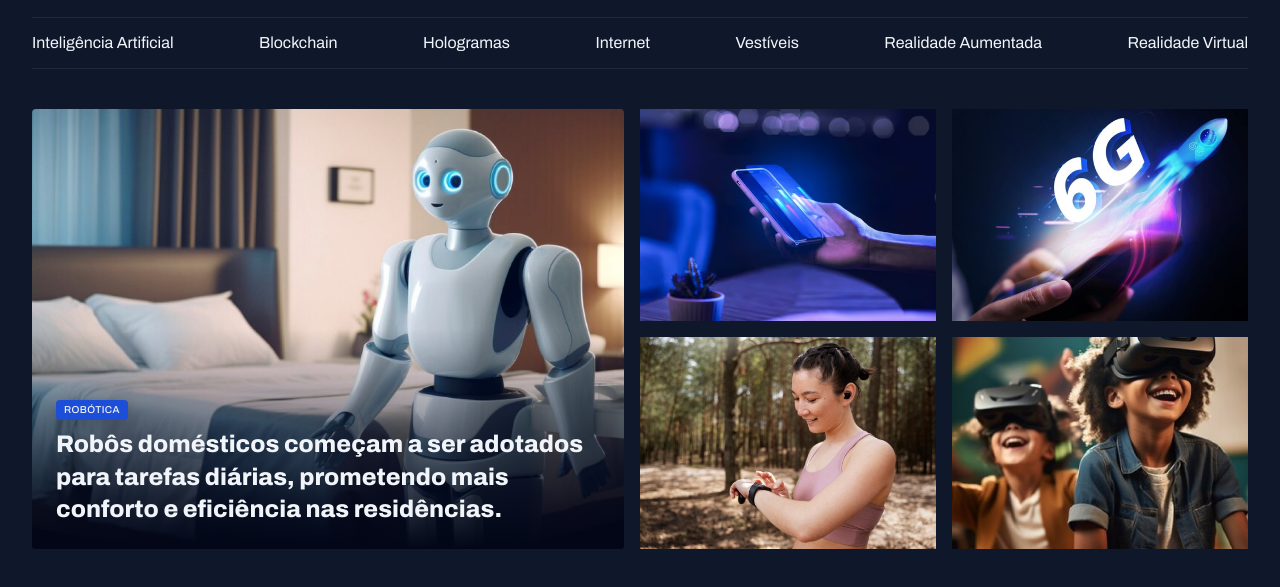
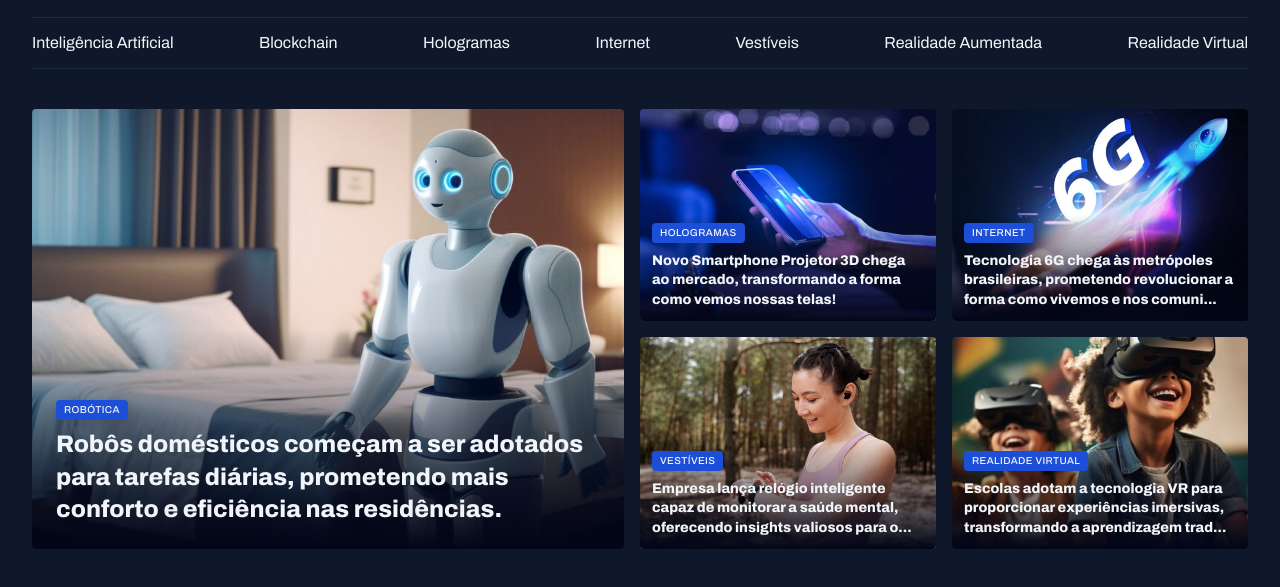
Before and after one commit to BetaMunhoz/portal-de-noticias, a plain HTML site: page index.html in a window 1280 px wide. Shown: the part 55-642 px from the top of the page. Drawn offline with Linux system fonts and the light colour scheme.

Commit message:
finalizando a seção destaques

```diff
--- a/index.html
+++ b/index.html
@@ -54,21 +54,49 @@
       </figure>
 
       <div class="grid grid-cols-2 gap-16">
-        <div>
-          <img src="assets/images/Image 02.png" alt="">
-        </div>
+        <figure class="card">
+          <img src="assets/images/Image 02.png" alt="Novo Smartphone Projetor 3D chega ao mercado, transformando a forma como vemos nossas telas!">
 
-        <div>
-          <img src="assets/images/Image 03.png" alt="">
-        </div>
+          <figcaption>
+            <span class="content-tag">hologramas</span>
+            <h2 class="text-lg">
+              Novo Smartphone Projetor 3D chega ao mercado, transformando a forma como vemos nossas telas!
+            </h2>
+          </figcaption>
+        </figure>
 
-        <div>
-          <img src="assets/images/Image 04.png" alt="">
-        </div>
+        <figure class="card">
+          <img src="assets/images/Image 03.png" alt="Tecnologia 6G chega às metrópoles brasileiras, prometendo revolucionar a forma como vivemos e nos comunicamos.">
 
-        <div>
-          <img src="assets/images/Image 05.png" alt="">
-        </div>
+          <figcaption>
+            <span class="content-tag">Internet</span>
+            <h2 class="text-lg">
+              Tecnologia 6G chega às metrópoles brasileiras, prometendo revolucionar a forma como vivemos e nos comuni...
+            </h2>
+          </figcaption>
+        </figure>
+
+        <figure class="card">
+          <img src="assets/images/Image 04.png" alt="Empresa lança relógio inteligente capaz de monitorar a saúde mental, oferecendo insights valiosos para o bem-estar pessoal.">
+
+          <figcaption>
+            <span class="content-tag">Vestíveis</span>
+            <h2 class="text-lg">
+              Empresa lança relógio inteligente capaz de monitorar a saúde mental, oferecendo insights valiosos para o...
+            </h2>
+          </figcaption>
+        </figure>
+
+        <figure class="card">
+          <img src="assets/images/Image 05.png" alt="Escolas adotam a tecnologia VR para proporcionar experiências imersivas, transformando a aprendizagem tradicional.">
+
+          <figcaption>
+            <span class="content-tag">Realidade Virtual</span>
+            <h2 class="text-lg">
+              Escolas adotam a tecnologia VR para proporcionar experiências imersivas, transformando a aprendizagem trad...
+            </h2>
+          </figcaption>
+        </figure>
       </div>
     </section>
   </main>
--- a/styles/sections.css
+++ b/styles/sections.css
@@ -27,6 +27,10 @@
 
       padding: 24px;
 
+      &:has(.text-lg) {
+        padding: 12px;
+      }
+
       h2{
         margin-top: 8px;
       }
```
